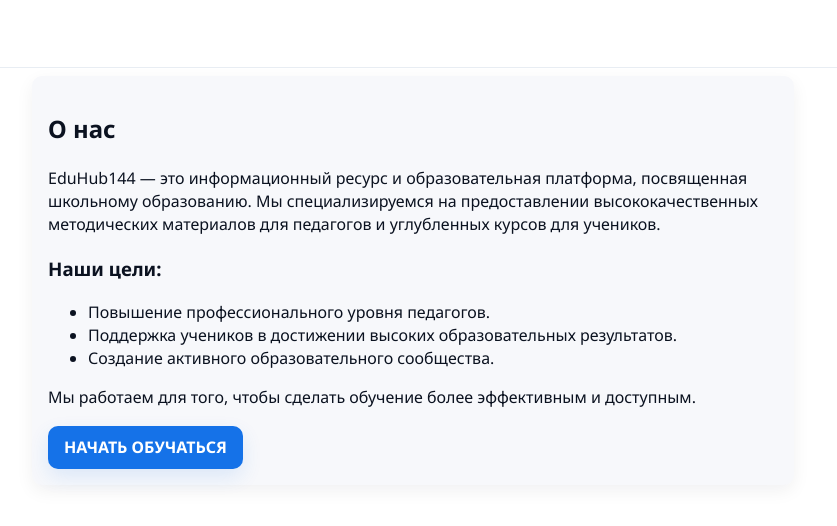
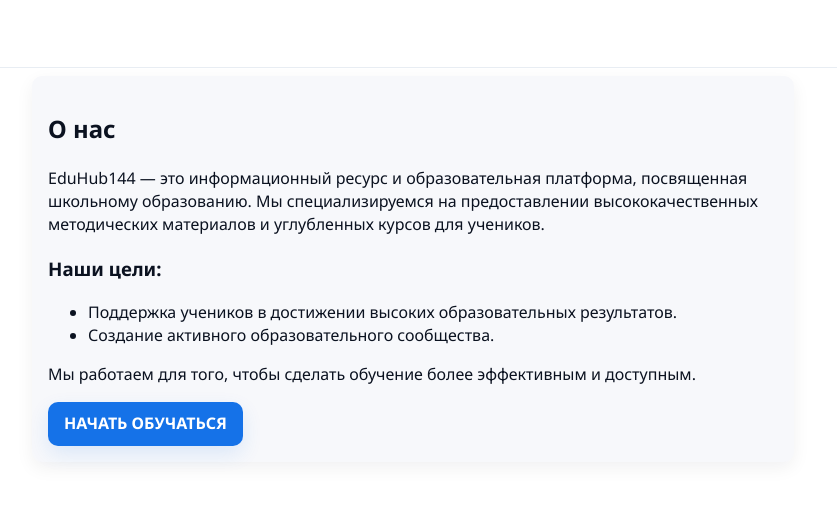
Before and after one commit to l1nyxteamproject/EduHub144, a plain HTML site: page index.html in a window 1280 px wide. Both pictures are taken after a click on the button "О нас". Shown: the part 192-718 px from the top of the page, without its empty margins (58-895 px from the left). Drawn offline with Linux system fonts and the light colour scheme.

Commit message:
Update index.html

```diff
--- a/index.html
+++ b/index.html
@@ -65,11 +65,10 @@
         <div class="panel hidden" id="about-panel" aria-hidden="true">
           <h2>О нас</h2>
           <div class="panel-body">
-            <p>EduHub144 — это информационный ресурс и образовательная платформа, посвященная школьному образованию. Мы специализируемся на предоставлении высококачественных методических материалов для педагогов и углубленных курсов для учеников.</p>
+            <p>EduHub144 — это информационный ресурс и образовательная платформа, посвященная школьному образованию. Мы специализируемся на предоставлении высококачественных методических материалов и углубленных курсов для учеников.</p>
 
             <h3>Наши цели:</h3>
             <ul>
-              <li>Повышение профессионального уровня педагогов.</li>
               <li>Поддержка учеников в достижении высоких образовательных результатов.</li>
               <li>Создание активного образовательного сообщества.</li>
             </ul>
```
